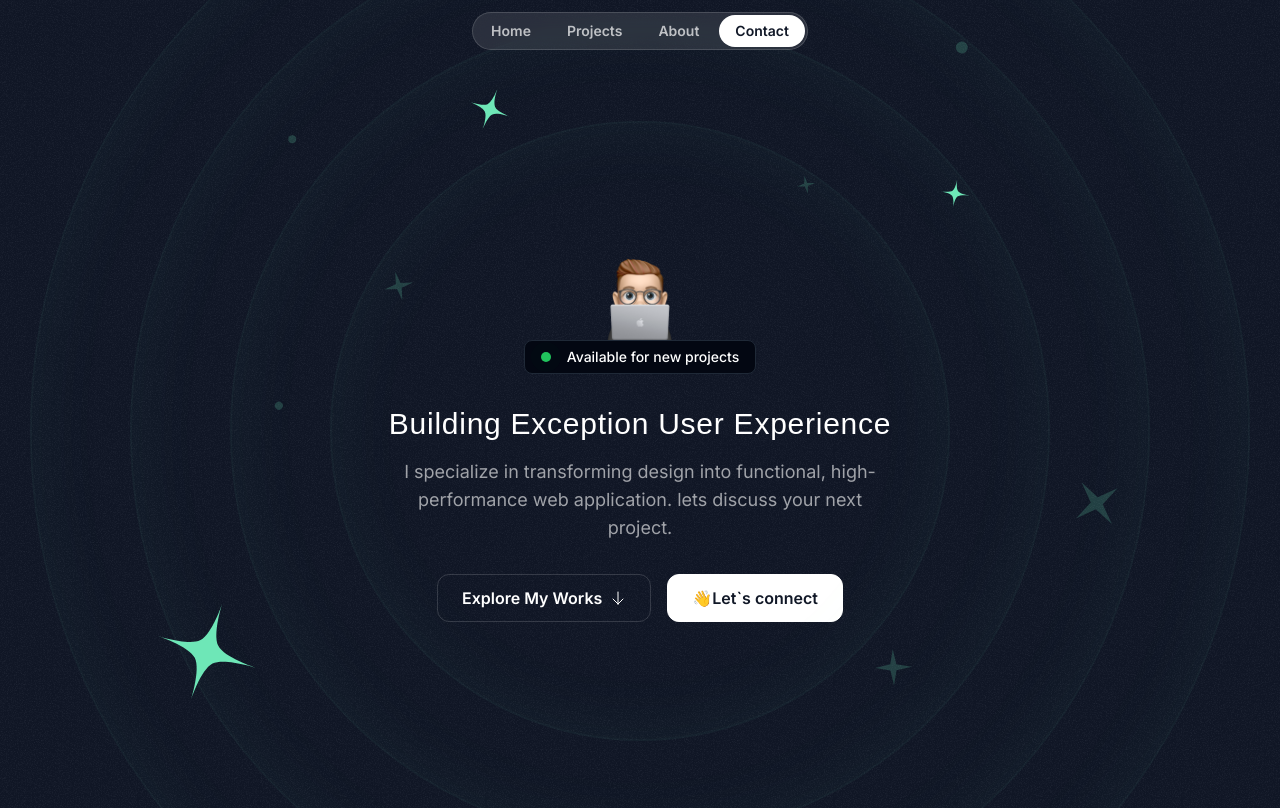
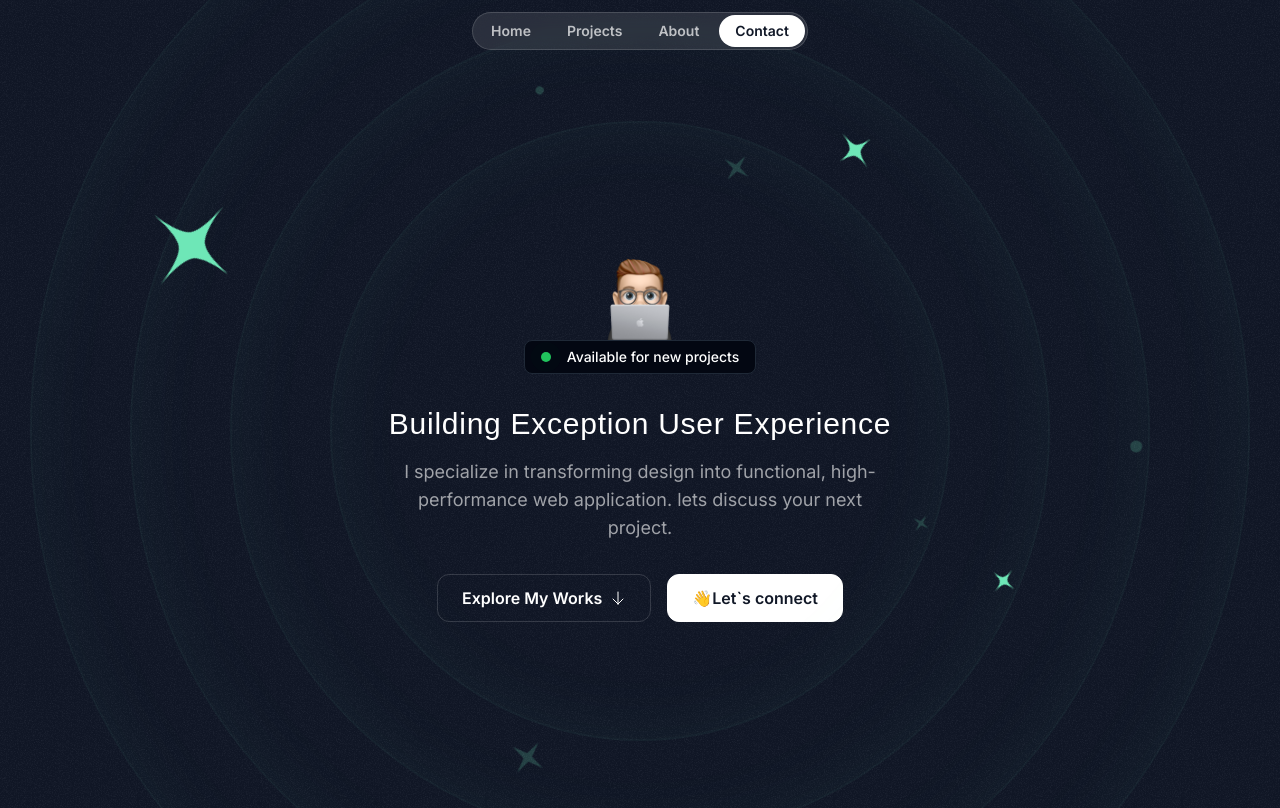
Before and after one commit to nihir-zala/learn-next, a Next.js app: page / in a window 1280 px wide. Shown: the top 808 px of the page. Built offline with nearby package versions, Linux system fonts and the light colour scheme; a web font is replaced by a local one.

Commit message:
update the hero section animation

```diff
--- a/src/components/HeroOrbit.tsx
+++ b/src/components/HeroOrbit.tsx
@@ -1,17 +1,41 @@
 import { PropsWithChildren } from "react";
+import { twMerge } from "tailwind-merge";
 export const HeroOrbit = ({
   children,
   size,
   rotation,
-}: PropsWithChildren<{ size: number; rotation: number }>) => {
+  shouldOrbit = false,
+  shouldSping = false,
+  spinDuration,
+  orbitDuration,
+}: PropsWithChildren<{
+  size: number;
+  rotation: number;
+  shouldOrbit?: boolean;
+  shouldSping?: boolean;
+  spinDuration?: string;
+  orbitDuration?: string;
+}>) => {
   return (
     <div className="absolute left-1/2 top-1/2 -translate-x-1/2 -translate-y-1/2">
+      <div
+        className={twMerge(shouldOrbit === true && "animate-spin")}
+        style={{
+          animationDuration: orbitDuration,
+        }}
+      >
         <div
           className="flex items-start justify-start"
           style={{
             transform: `rotate(${rotation}deg)`,
             height: `${size}px`,
             width: `${size}px`,
+          }}
+        >
+          <div
+            className={twMerge(shouldSping === true && "animate-spin")}
+            style={{
+              animationDuration: spinDuration,
             }}
           >
             <div
@@ -22,5 +46,7 @@
             </div>
           </div>
         </div>
+      </div>
+    </div>
   );
 };
--- a/src/sections/Hero.tsx
+++ b/src/sections/Hero.tsx
@@ -20,35 +20,81 @@
         <div className="size-[820px] hero-ring"></div>
         <div className="size-[1020px] hero-ring"></div>
         <div className="size-[1220px] hero-ring"></div>
-        <HeroOrbit size={800} rotation={-72}>
-          <StarIcon className="size-28 text-emerald-300" />
+        {/* shouldOrbit?: boolean;
+  shouldSping?: boolean;
+  spinDuration?: string;
+  orbitDuration?: string; */}
+        <HeroOrbit
+          size={430}
+          rotation={-14}
+          shouldOrbit
+          orbitDuration="30s"
+          shouldSping
+          spinDuration="10s"
+        >
+          <SparkleIcon className="size-8 text-emerald-300/20" />
         </HeroOrbit>
-        <HeroOrbit size={550} rotation={20}>
+        <HeroOrbit
+          size={440}
+          rotation={79}
+          shouldOrbit
+          orbitDuration="32s"
+          shouldSping
+          spinDuration="10s"
+        >
+          <SparkleIcon className="size-5 text-emerald-300/20" />
+        </HeroOrbit>
+        <HeroOrbit size={520} rotation={-41} shouldOrbit orbitDuration="34s">
+          <div className="size-2 rounded-full bg-emerald-300/20" />
+        </HeroOrbit>
+        <HeroOrbit
+          size={530}
+          rotation={178}
+          shouldOrbit
+          orbitDuration="36s"
+          shouldSping
+          spinDuration="10s"
+        >
+          <SparkleIcon className="size-10 text-emerald-300/20" />
+        </HeroOrbit>
+        <HeroOrbit
+          size={550}
+          rotation={20}
+          shouldOrbit
+          orbitDuration="38s"
+          shouldSping
+          spinDuration="10s"
+        >
           <StarIcon className="size-12 text-emerald-300" />
         </HeroOrbit>
-        <HeroOrbit size={590} rotation={98}>
+        <HeroOrbit
+          size={590}
+          rotation={98}
+          shouldOrbit
+          orbitDuration="40s"
+          shouldSping
+          spinDuration="10s"
+        >
           <StarIcon className="size-8 text-emerald-300" />
         </HeroOrbit>
-        <HeroOrbit size={430} rotation={-14}>
-          <SparkleIcon className="size-8 text-emerald-300/20" />
+        <HeroOrbit size={650} rotation={-5} shouldOrbit orbitDuration="42s">
+          <div className="size-2 rounded-full bg-emerald-300/20" />
         </HeroOrbit>
-        <HeroOrbit size={440} rotation={79}>
-          <SparkleIcon className="size-5 text-emerald-300/20" />
-        </HeroOrbit>
-        <HeroOrbit size={530} rotation={178}>
-          <SparkleIcon className="size-10 text-emerald-300/20" />
-        </HeroOrbit>
-        <HeroOrbit size={710} rotation={144}>
+        <HeroOrbit size={710} rotation={144} shouldOrbit orbitDuration="44s">
           <SparkleIcon className="size-14 text-emerald-300/20" />
         </HeroOrbit>
-        <HeroOrbit size={720} rotation={85}>
+        <HeroOrbit size={720} rotation={85} shouldOrbit orbitDuration="46s">
           <div className="size-3 rounded-full bg-emerald-300/20" />
         </HeroOrbit>
-        <HeroOrbit size={520} rotation={-41}>
-          <div className="size-2 rounded-full bg-emerald-300/20" />
-        </HeroOrbit>
-        <HeroOrbit size={650} rotation={-5}>
-          <div className="size-2 rounded-full bg-emerald-300/20" />
+        <HeroOrbit
+          size={800}
+          rotation={-72}
+          shouldOrbit
+          orbitDuration="48s"
+          shouldSping
+          spinDuration="10s"
+        >
+          <StarIcon className="size-28 text-emerald-300" />
         </HeroOrbit>
       </div>
       <div className="container">
```
Lines whose indentation alone changed are shown as unchanged.
